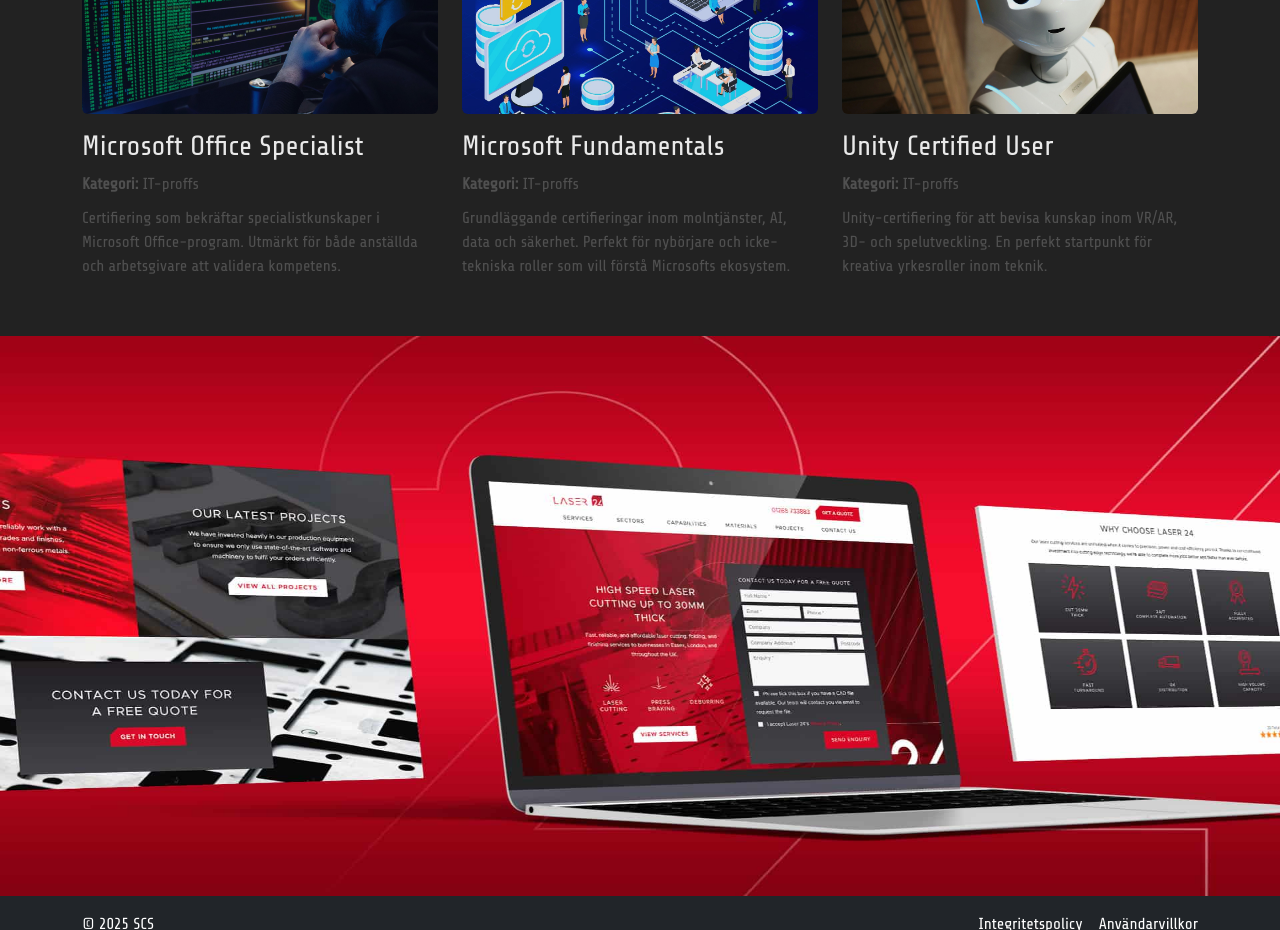
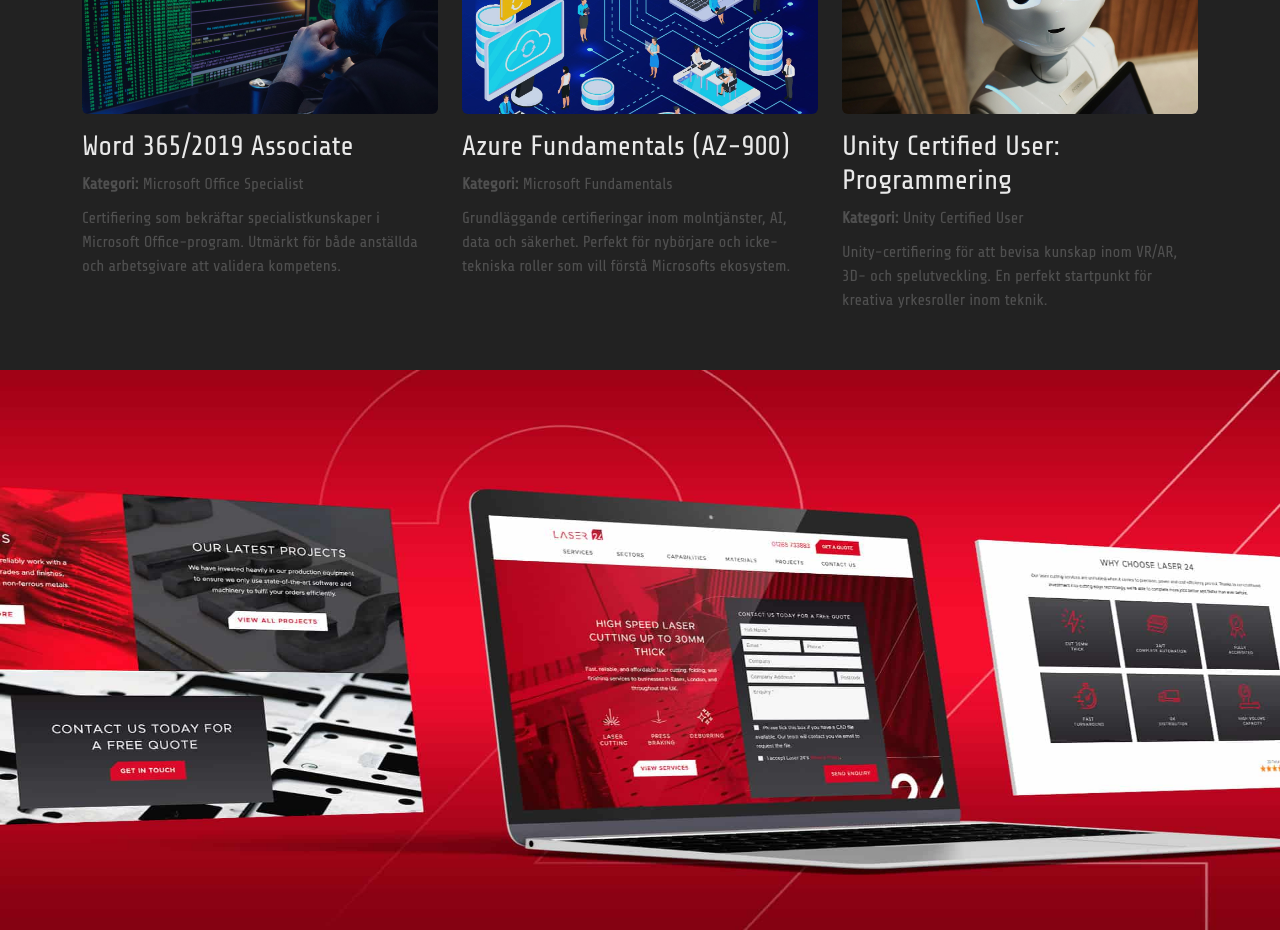
Before and after one commit to ViktorCiganovic-collab/bookingsiteSCS, a React (Vite) app: page / in a window 1280 px wide. Shown: the part 1060-1990 px from the top of the page. Built offline with nearby package versions, Linux system fonts and the light colour scheme; a web font is replaced by a local one.

Commit message:
landingpage styling

```diff
--- a/src/App.jsx
+++ b/src/App.jsx
@@ -42,8 +42,8 @@
                       borderRadius: '6px'
                     }}
                   />
-                  <h3>{course.courseName}</h3>
-                  <p><strong>{t('category')}:</strong> {course.category}</p>
+                  <h3>{course.certs[0]}</h3>
+                  <p><strong>{t('category')}:</strong> {course.courseName} </p>
                   <p>{course.description}</p>
                 </div>
               </Col>
```
